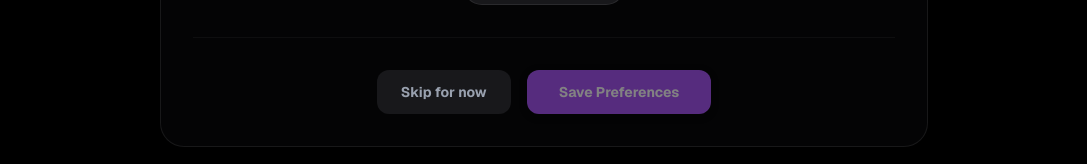
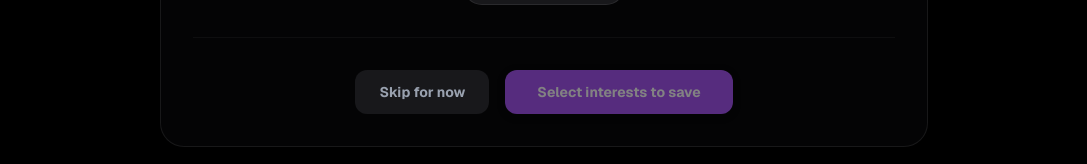
Before and after one commit to 24f2008062/Uncoocked, a Next.js app: page /onboarding in a window 1280 px wide. Shown: the part 612-776 px from the top of the page, without its empty margins (96-1183 px from the left). Built offline with nearby package versions, Linux system fonts and the light colour scheme; no server answers; sample sign-in values are in the browser's storage.

Commit message:
fix: split loading state in onboarding page to prevent confusing UI feedback

```diff
--- a/app/onboarding/page.jsx
+++ b/app/onboarding/page.jsx
@@ -19,7 +19,8 @@ export default function OnboardingPage() {
   const { user, isLoading: isContextLoading } = useUser();
   const { update, status } = useSession();
   const [selectedInterests, setSelectedInterests] = useState([]);
-  const [loading, setLoading] = useState(false);
+  const [isSaving, setIsSaving] = useState(false);
+  const [isSkipping, setIsSkipping] = useState(false);
 
   // If no mock user session is active, go to login
   useEffect(() => {
@@ -37,7 +38,7 @@ export default function OnboardingPage() {
   };
 
   const handleSave = async () => {
-    setLoading(true);
+    setIsSaving(true);
     try {
       const res = await fetch("/api/users/onboarding", {
         method: "POST",
@@ -71,11 +72,11 @@ export default function OnboardingPage() {
         window.location.href = "/event";
       } else {
         console.error("Failed to save interests");
-        setLoading(false);
+        setIsSaving(false);
       }
     } catch (err) {
       console.error(err);
-      setLoading(false);
+      setIsSaving(false);
     }
   };
 
@@ -119,7 +120,7 @@ export default function OnboardingPage() {
         <div className="flex flex-col sm:flex-row justify-center items-center gap-4 pt-8 border-t border-dark-border/50">
           <button
             onClick={async () => {
-              setLoading(true);
+              setIsSkipping(true);
               try {
                 const res = await fetch("/api/users/onboarding", {
                   method: "POST",
@@ -152,25 +153,25 @@ export default function OnboardingPage() {
                   // Force browser redirect immediately
                   window.location.href = "/event";
                 } else {
-                  setLoading(false);
+                  setIsSkipping(false);
                 }
               } catch (err) {
                 console.error(err);
-                setLoading(false);
+                setIsSkipping(false);
               }
             }}
-            disabled={loading}
+            disabled={isSaving || isSkipping}
             className="w-full sm:w-auto px-6 py-3 bg-zinc-900 text-gray-400 hover:text-white text-sm font-bold rounded-xl transition-all"
           >
-            Skip for now
+            {isSkipping ? "Skipping..." : "Skip for now"}
           </button>
 
           <button
             onClick={handleSave}
-            disabled={loading || selectedInterests.length === 0}
+            disabled={isSaving || isSkipping || selectedInterests.length === 0}
             className="w-full sm:w-auto px-8 py-3 bg-neon-purple text-white text-sm font-bold rounded-xl hover:bg-neon-purple/90 transition-all shadow-neon disabled:opacity-50 disabled:scale-100"
           >
-            {loading ? "Saving..." : "Save Preferences"}
+            {isSaving ? "Saving..." : (selectedInterests.length === 0 ? "Select interests to save" : "Save Preferences")}
           </button>
         </div>
       </motion.div>
```
